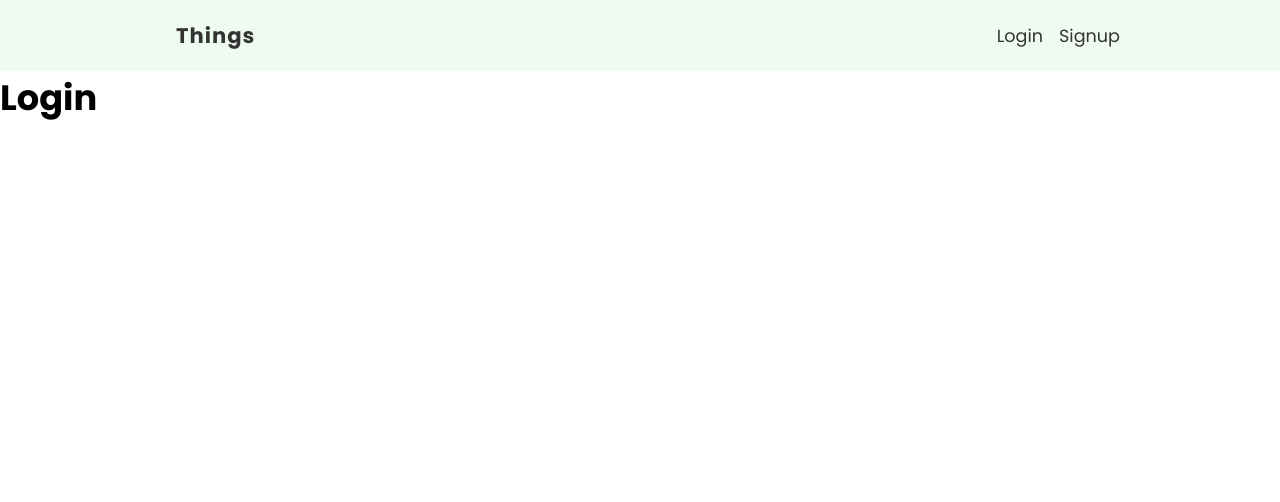
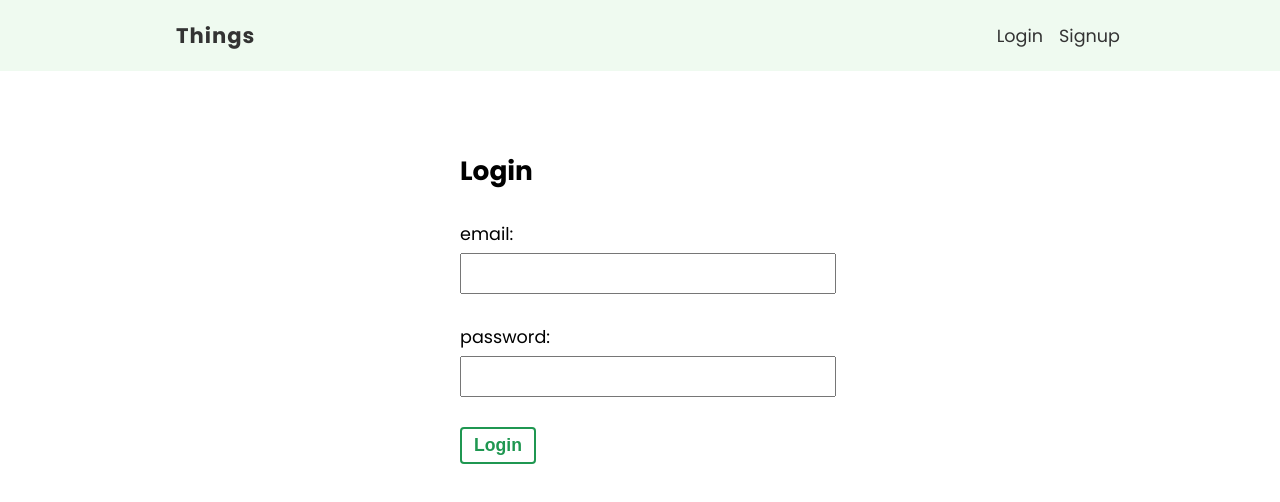
Before and after one commit to aneylon/nn-rr, a React (Create React App) app in the folder finance/: page /login in a window 1280 px wide. Shown: the top 502 px of the page. Built offline with nearby package versions, Linux system fonts and the light colour scheme.

Commit message:
Add login page.

```diff
--- a/finance/src/Pages/Login/Login.jsx
+++ b/finance/src/Pages/Login/Login.jsx
@@ -1,9 +1,37 @@
+import { useState } from "react";
 import styles from "./Login.module.css";
 
 export default function Login() {
+  const [email, setEmail] = useState("");
+  const [password, setPassword] = useState("");
+  const handleLogin = (e) => {
+    e.preventDefault();
+    console.log({ email, password });
+  };
   return (
-    <div>
-      <h1>Login</h1>
-    </div>
+    <form className={styles["login-form"]} onSubmit={handleLogin}>
+      <h2>Login</h2>
+      <label>
+        <span>email:</span>
+        <input
+          type="email"
+          value={email}
+          onChange={(e) => {
+            setEmail(e.target.value);
+          }}
+        />
+      </label>
+      <label>
+        <span>password:</span>
+        <input
+          type="password"
+          value={password}
+          onChange={(e) => {
+            setPassword(e.target.value);
+          }}
+        />
+      </label>
+      <button className="btn">Login</button>
+    </form>
   );
 }
--- a/finance/src/Pages/Login/Login.module.css
+++ b/finance/src/Pages/Login/Login.module.css
@@ -0,0 +1,19 @@
+.login-form {
+  max-width: 360px;
+  margin: 60px auto;
+  padding: 20px;
+}
+.login-form label {
+  display: block;
+  margin: 30px auto;
+}
+.login-form span {
+  display: block;
+  margin-bottom: 6px;
+}
+.login-form input {
+  padding: 8px 6px;
+  font-size: 1em;
+  color: #777;
+  width: 100%;
+}
```
